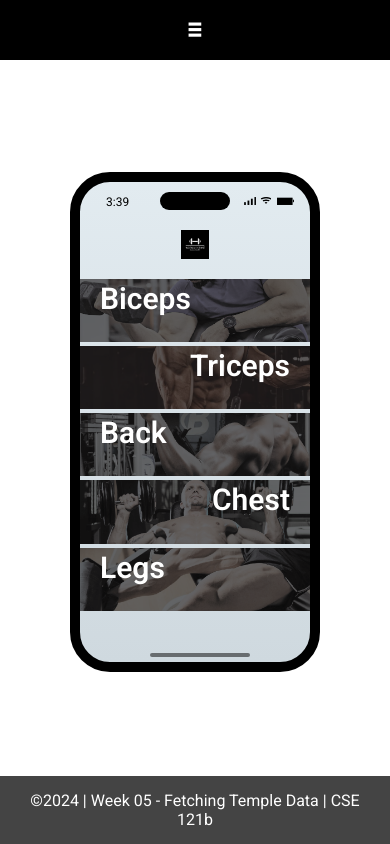
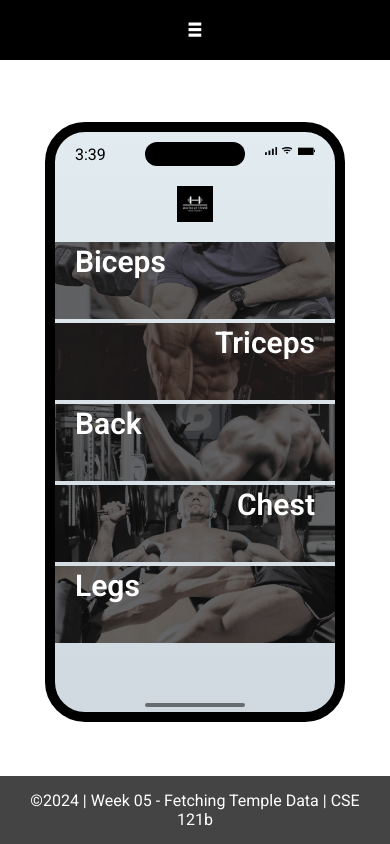
Before and after one commit to jmoita3/cse121b, a plain HTML site: page project.html in a window 390 px wide. Drawn offline with nearby package versions, Linux system fonts and the light colour scheme.

Commit message:
fixed phone size

```diff
--- a/styles/main.css
+++ b/styles/main.css
@@ -323,8 +323,8 @@ footer {
 
 .iphone{
     position: relative;
-    height: 500px;
-    width: 250px;
+    height: 600px;
+    width: 300px;
     border-radius: 40px;
     border: solid black 10px;
     position: fixed;
@@ -339,8 +339,8 @@ footer {
 
 .iphone::before{
     content: '';
-    height: 18px;
-    width: 70px;
+    height: 24px;
+    width: 100px;
     display: block;
     margin: 0 auto;
     margin-top: 10px;
@@ -351,7 +351,7 @@ footer {
 .iphone::after{
     position: absolute;
     bottom: 5px;
-    left: 70px;
+    left: 90px;
     content: '';
     height: 4px;
     width: 100px;
@@ -363,16 +363,15 @@ footer {
 
 .time{
     position: absolute;
-    font-size: 12px;
-    top: 10px;
-    left: 26px;
+    top: 13px;
+    left: 20px;
 }
 
 .status-icons{
     width: 50px;
     position: absolute;
     top: 15px;
-    right: 16px;
+    right: 20px;
 }
 
 .workout-group{
@@ -413,8 +412,7 @@ footer {
 }
 
 .exercises-list{
-    max-height: 340px;
-    overflow-y: scroll;
+    max-height: 450px;
 }
 
 .exercises-list p{
@@ -436,24 +434,20 @@ footer {
 }
 
 #exercise-data{
-    width: 200px;
+    width: 250px;
     height: 400px;
     margin: 0 auto;
 }
 
 .instructions-title{
-    font-size: 16px;
+    font-size: 22px;
     margin-bottom: 12px;
     margin-top: 6px;
 }
 
 .instructions{
     overflow-y: scroll;
-    height: 200px;
-}
-
-.equipment{
-    font-size: 12px;
+    height: 270px;
 }
 
 p{
```
